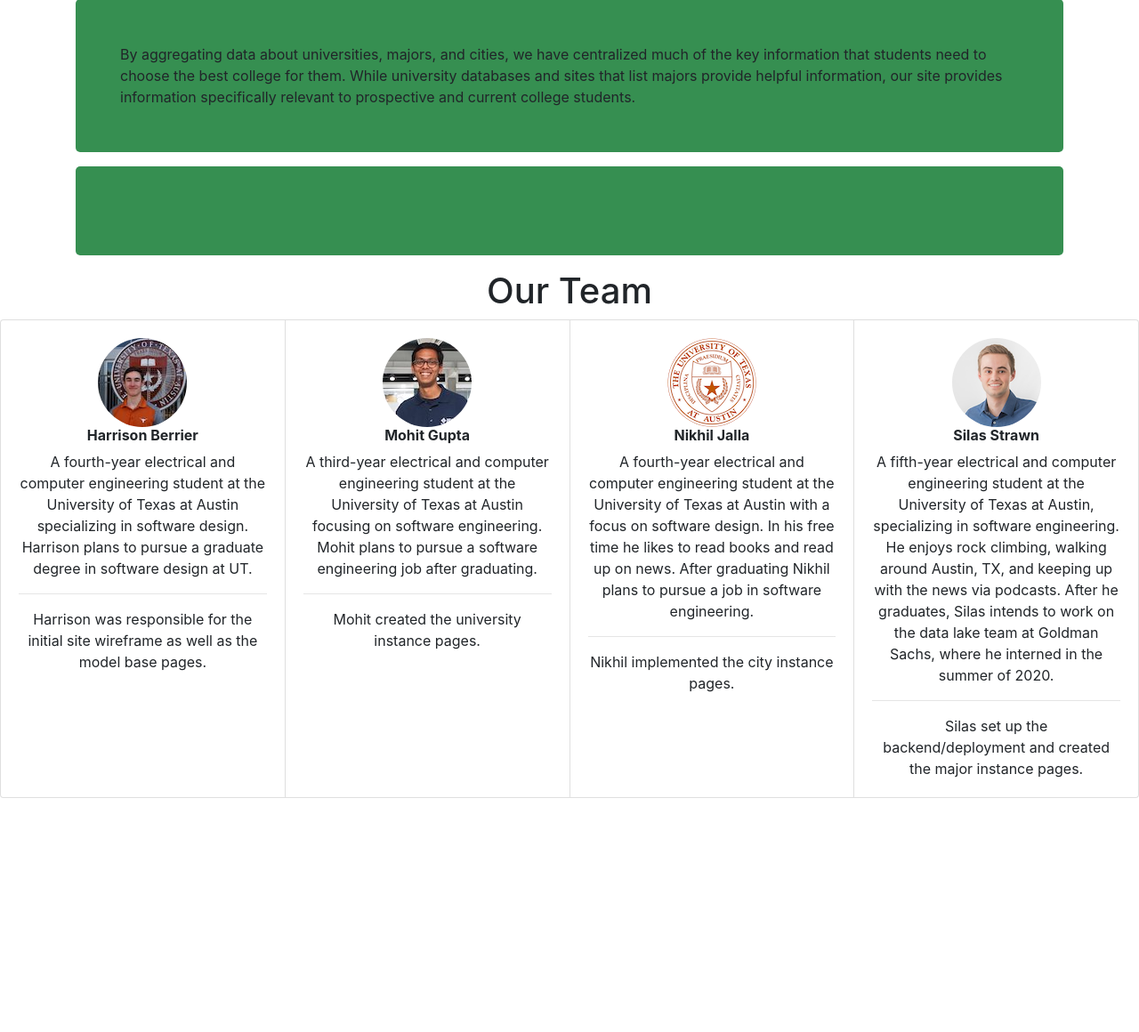
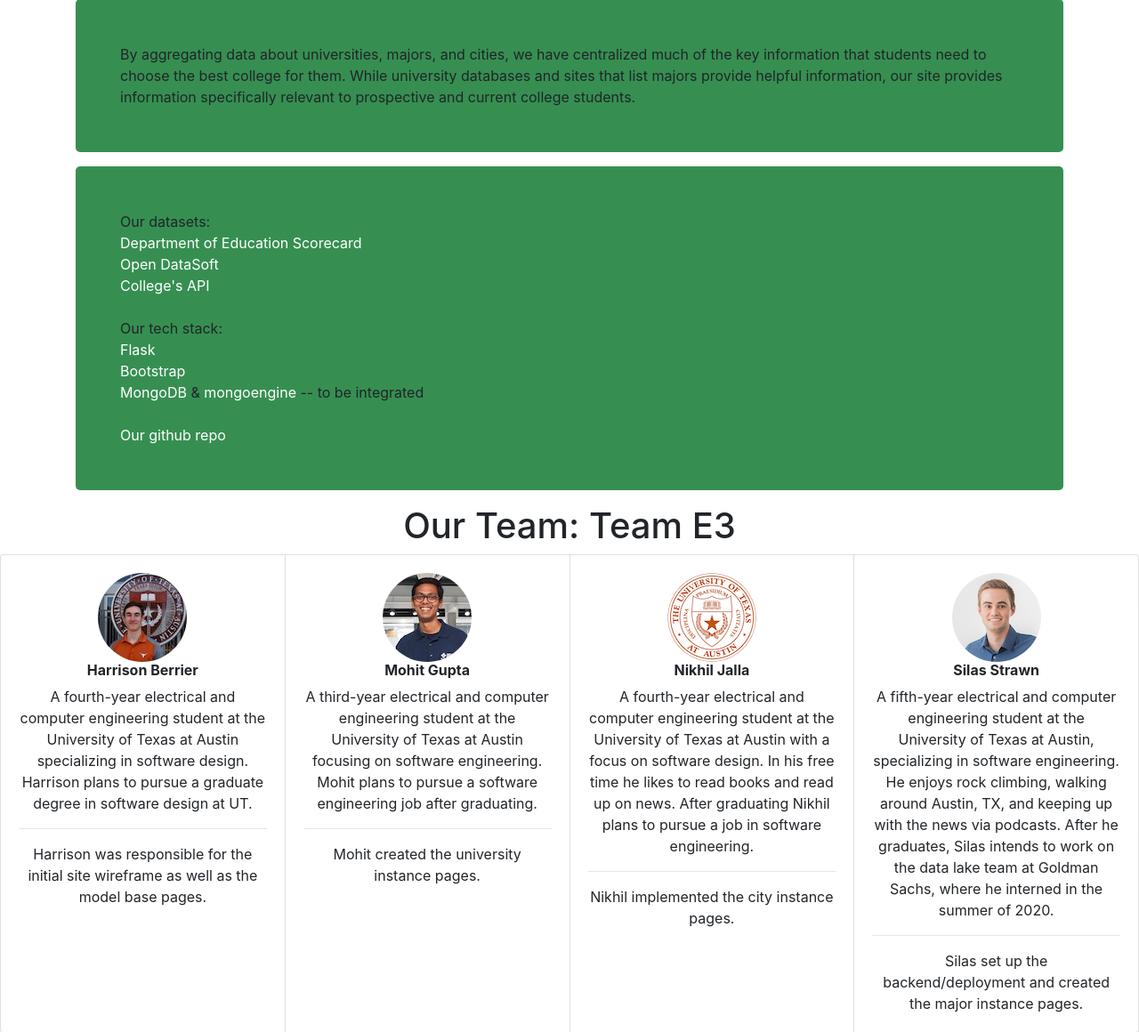
Before and after one commit to mohitg17/university_idb, a Flask app: page /about in a window 1280 px wide. Shown: the part 589-1749 px from the top of the page at 89% size. Before the commit the page ends 1486 px from the top, so only its background shows below. Run offline with Flask 2, Linux system fonts and the light colour scheme; some libraries are stand-ins or nearby versions.

Commit message:
add tools, GH link, and data sets to about page

```diff
--- a/idb_app/templates/about.html
+++ b/idb_app/templates/about.html
@@ -89,11 +89,28 @@
 
 <div class="container-sm">
     <p class="highlight" style="padding: 50px; background-color: #368f51;">
-
+        Our datasets: <br>
+        <a href="https://collegescorecard.ed.gov/data/documentation/" style="color: white">Department of Education Scorecard</a>
+        <br>
+        <a href="https://data.opendatasoft.com/explore/dataset/us-colleges-and-universities%40public-us/table/?sort=population" style="color: white">Open DataSoft</a>
+        <br>
+        <a href="https://www.karllhughes.com/posts/database-of-accredited-colleges-in-the-united-states" style="color: white">College's API</a>
+        <br>
+        <br>
+        Our tech stack: <br>
+        <a href="https://flask.palletsprojects.com/en/1.1.x/" style="color: white">Flask</a>
+        <br>
+        <a href="https://getbootstrap.com/" style="color: white">Bootstrap</a>
+        <br>
+        <a href="https://www.mongodb.com/" style="color: white">MongoDB</a> & <a href="http://mongoengine.org/" style="color: white">mongoengine</a> -- to be integrated
+        <br>
+        <br>
+        <a href="https://github.com/UT-SWLab/TeamE3" style="color: white">Our github repo</a>
+        <br>
     </p>
 </div>
 
-<div class="row justify-content-center"><h1>Our Team</h1></div>
+<div class="row justify-content-center"><h1>Our Team: Team E3</h1></div>
 <div class="card-group">
   <div class="card">
     <div class="card-body text-center">
```
